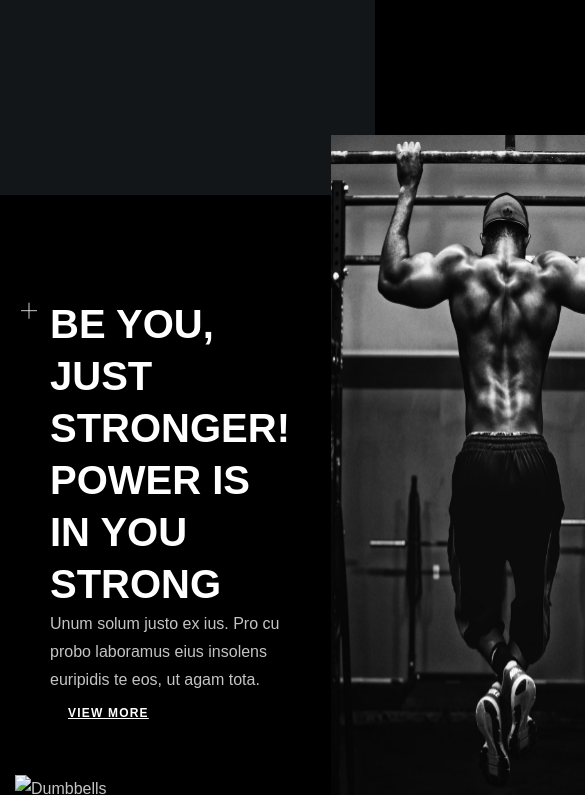
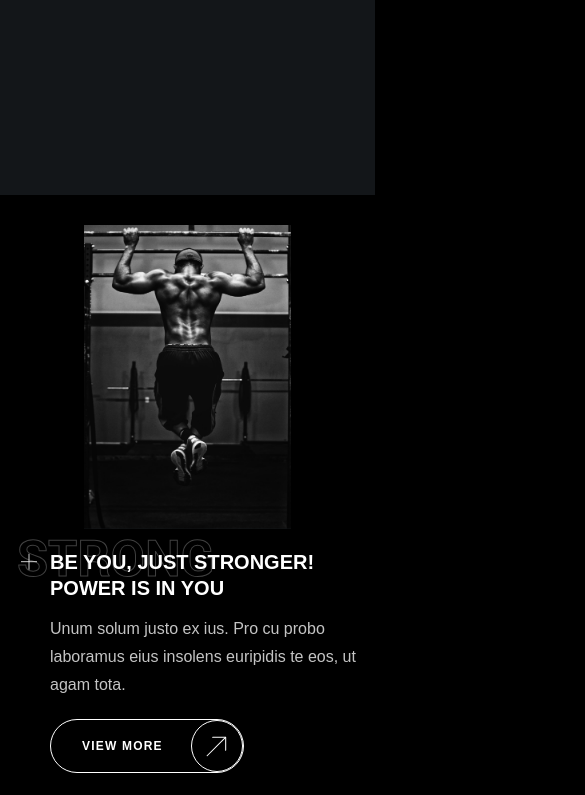
Before and after one commit to twisted1g/AdaptiveWebsiteCrossfit, a plain HTML site: page index.html in a window 390 px wide. Shown: the part 680-1475 px from the top of the page, 585 px wide, since content can reach past the window. Drawn offline with Linux system fonts and the light colour scheme.

Commit message:
Add addaptive to motivation section

```diff
--- a/styles.css
+++ b/styles.css
@@ -264,8 +264,16 @@ h6 {
     text-transform: uppercase;
 }
 
+p {
+    margin-block: 0;
+}
+
+p:not([class]):not(:last-child) {
+    margin-bottom: 24px;
+}
+
 .title-medium {
-    font-size: 40px;
+    font-size: clamp(20px, 2.08vw, 40px);
     line-height: 1.3;
     color: var(--color-white);
 }
@@ -287,6 +295,15 @@ h6 {
 
 .backdrop-title::after {
     content: attr(data-title);
+    position: absolute;
+    z-index: -1;
+    top: -0.45em;
+    left: -0.6em;
+    font-family: var(--font-family-addition);
+    color: transparent;
+    font-size: 2.8em;
+    -webkit-text-stroke: 1px var(--color-grey);
+    text-stroke: 1px var(--color-grey);
 }
 
 a,
@@ -311,6 +328,7 @@ a:hover {
     padding-inline: 26px;
     font-weight: 700;
     line-height: 2;
+    text-decoration: none;
     text-transform: uppercase;
     letter-spacing: 1.2px;
     font-size: 12px;
@@ -321,6 +339,29 @@ a:hover {
 }
 
 .button:hover {
+    background-color: var(--color-light-grey);
+}
+
+.button.transparent {
+    position: relative;
+    height: var(--input-height);
+    padding-inline: 31px 80px;
+    border: var(--border);
+}
+
+.button.transparent::after {
+    content: "";
+    position: absolute;
+    right: 0;
+    height: 100%;
+    aspect-ratio: 1;
+    background: url("icons/button-arrow.svg") center/70% no-repeat;
+    border: var(--border);
+    border-radius: 50%;
+}
+
+.button.transparent:hover {
+    color: var(--color-black);
     background-color: var(--color-light-grey);
 }
 
@@ -493,6 +534,24 @@ a:hover {
     padding-left: 35px;
 }
 
+.motivation-card-title:not(:last-child) {
+    margin-bottom: 14px;
+}
+
+.motivation-card-description {
+    max-width: 400px;
+}
+
+.motivation-card-description:not(:last-child) {
+    margin-bottom: 37px;
+}
+
+@media (max-width: 1919px) {
+    .motivation-card-image {
+        margin-block: -20px;
+    }
+}
+
 @media (max-width: 1024px) {
     .header {
         flex-wrap: wrap;
@@ -516,6 +575,16 @@ a:hover {
 
     .banner {
         row-gap: 20px;
+    }
+
+    .motivatin-card {
+        padding-block: 50px;
+    }
+
+    .motivation-card-image {
+        max-width: 30%;
+        height: auto;
+        margin-block: 0;
     }
 }
 
@@ -552,4 +621,22 @@ a:hover {
     .banner-info::before {
         margin-right: 10px;
     }
+
+    .motivatin-card,
+    .motivation-item:nth-child(even) .motivatin-card {
+        flex-direction: column-reverse;
+    }
+
+    .motivatin-card {
+        padding-block: 30px;
+        row-gap: 20px;
+    }
+
+    .motivation-card-image {
+        max-width: 60%;
+    }
+
+    .motivation-card-description:not(:last-child) {
+        margin-bottom: 20px;
+    }
 }
```
Also changed, not shown: icons/button-arrow.svg (added).
